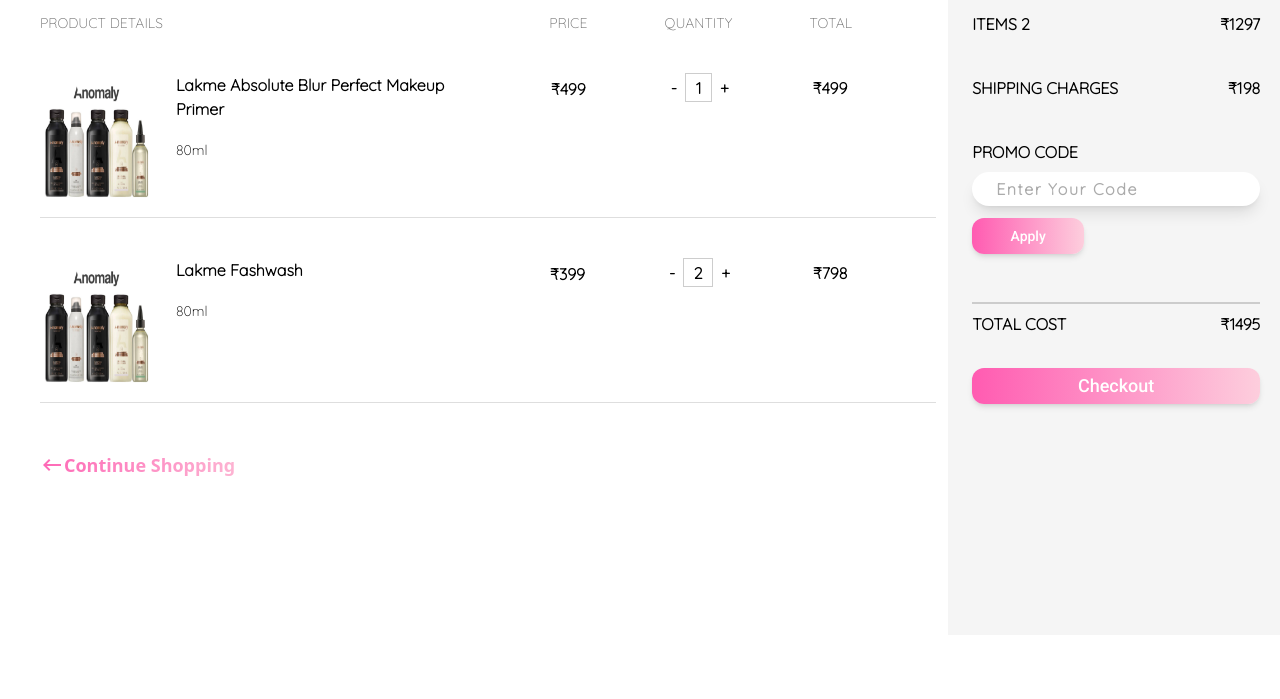
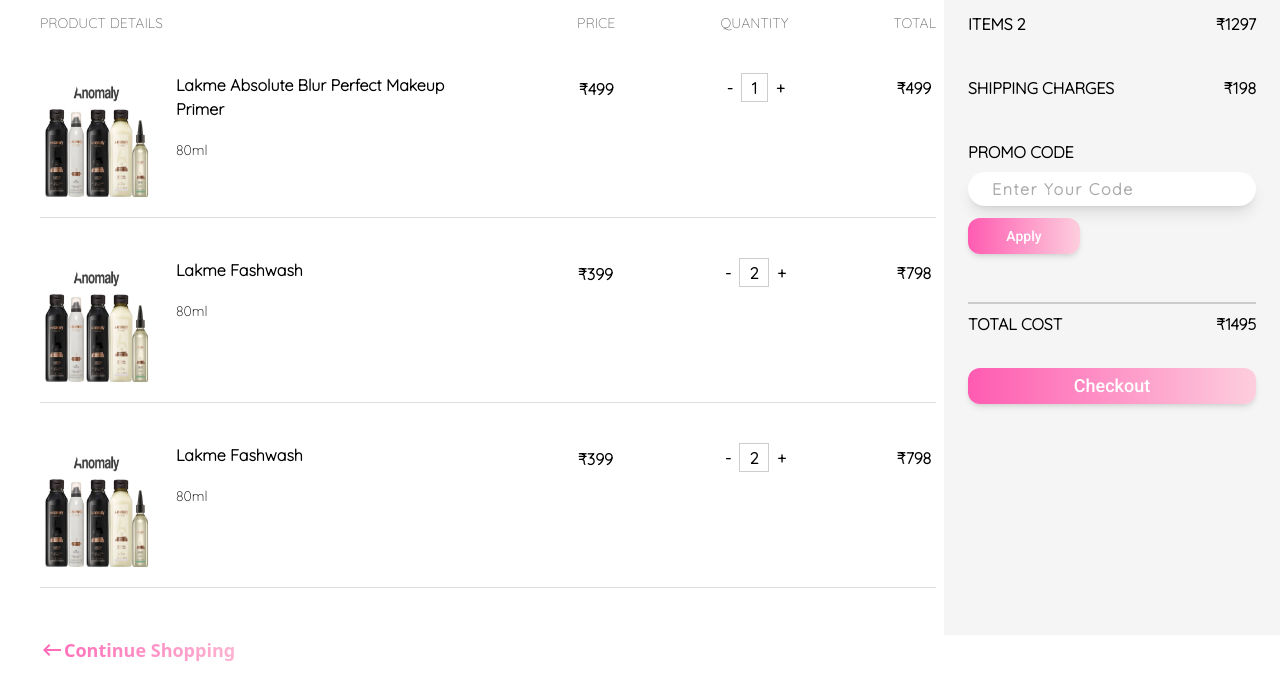
Before and after one commit to silentvoice143/divueens, a website: page My Cart/cart.html in a window 1280 px wide. Shown: the part 165-864 px from the top of the page. Before the commit the page ends 800 px from the top, so only its background shows below. Drawn offline with nearby package versions, Linux system fonts and the light colour scheme.

Commit message:
minor changes

```diff
--- a/My Cart/cart.html
+++ b/My Cart/cart.html
@@ -30,7 +30,7 @@
     <section class="flex">
       <!--?-------------------- LEFT SIDE START -------------------- -->
 
-      <div class="min-h-screen w-full bg-[#ffffff]">
+      <div class="min-h-screen w-[64.5rem] bg-[#ffffff]">
         <!-- -------------- LOGO --------------  -->
         <header class="ml-4 mt-3">
           <img
@@ -176,10 +176,66 @@
                   class="mt-4 h-[1px] w-[56rem] border-b-[0.81px] border-[#DEDEDE]"
                 ></div>
               </li>
+              <li>
+                <section class="mr-24 flex justify-between font-Quicksand">
+                  <!-- -------------- PRODUCT --------------  -->
+                  <div>
+                    <div class="mt-10 flex w-[27rem] gap-6">
+                      <img
+                        src="./img/1-jpg.jpg"
+                        alt="product.img"
+                        class="h-32 w-28"
+                      />
+                      <div>
+                        <h3 class="mb-4 w-72 text-base font-semibold">
+                          Lakme Fashwash
+                        </h3>
+                        <span class="text-sm font-normal">80ml</span>
+                      </div>
+                    </div>
+                  </div>
+                  <!-- -------------- PRODUCT --------------  -->
+
+                  <!-- -------------- PRICE --------------  -->
+                  <div>
+                    <div class="mr-[0.4rem] mt-11 text-base font-semibold">
+                      ₹399
+                    </div>
+                  </div>
+                  <!-- -------------- PRICE --------------  -->
+
+                  <!-- -------------- QUANTITY --------------  -->
+                  <div>
+                    <div
+                      class="mr-[0.3rem] mt-10 flex gap-2 text-base font-semibold"
+                    >
+                      <button>-</button>
+                      <p
+                        class="border-[0.81px] border-[#CDCDCD] px-[0.6rem] py-[0.1rem]"
+                      >
+                        2
+                      </p>
+                      <button>+</button>
+                    </div>
+                  </div>
+                  <!-- -------------- QUANTITY --------------  -->
+
+                  <!-- -------------- TOTAL --------------  -->
+                  <div>
+                    <p class="mr-[0.3rem] mt-[2.7rem] text-base font-semibold">
+                      ₹798
+                    </p>
+                  </div>
+                  <!-- -------------- TOTAL --------------  -->
+                </section>
+                <div
+                  class="mt-4 h-[1px] w-[56rem] border-b-[0.81px] border-[#DEDEDE]"
+                ></div>
+              </li>
             </ul>
 
             <button
-              class="mt-12 bg-gradient-to-r from-[#FE68B6] to-[#FDB3D2] bg-clip-text text-lg font-semibold text-transparent"
+              class="mt-12 mb-14 bg-gradient-to-r from-[#FE68B6] to-[#FDB3D2] bg-clip-text text-lg font-semibold text-transparent"
             >
               <div class="flex items-center">
                 <span class="material-symbols-outlined">
@@ -193,7 +249,7 @@
       <!--? ------------------- LEFT SIDE END -------------------- -->
 
       <!--? ------------------- ORDER SUMMERY START -------------------- -->
-      <section class="right-0 min-h-screen w-[28rem] bg-[#F5F5F5]">
+      <section class="fixed right-0 min-h-screen w-[21rem] bg-[#F5F5F5]">
         <main class="ml-6 mr-4 mt-[6.7rem]">
           <h1 class="font-Roboto text-3xl font-medium">Order Summary</h1>
           <div class="mt-2 h-[1px] w-72 border-b-2 border-[#8F8F8F]"></div>
```
Also changed, not shown: dist/output.css.
